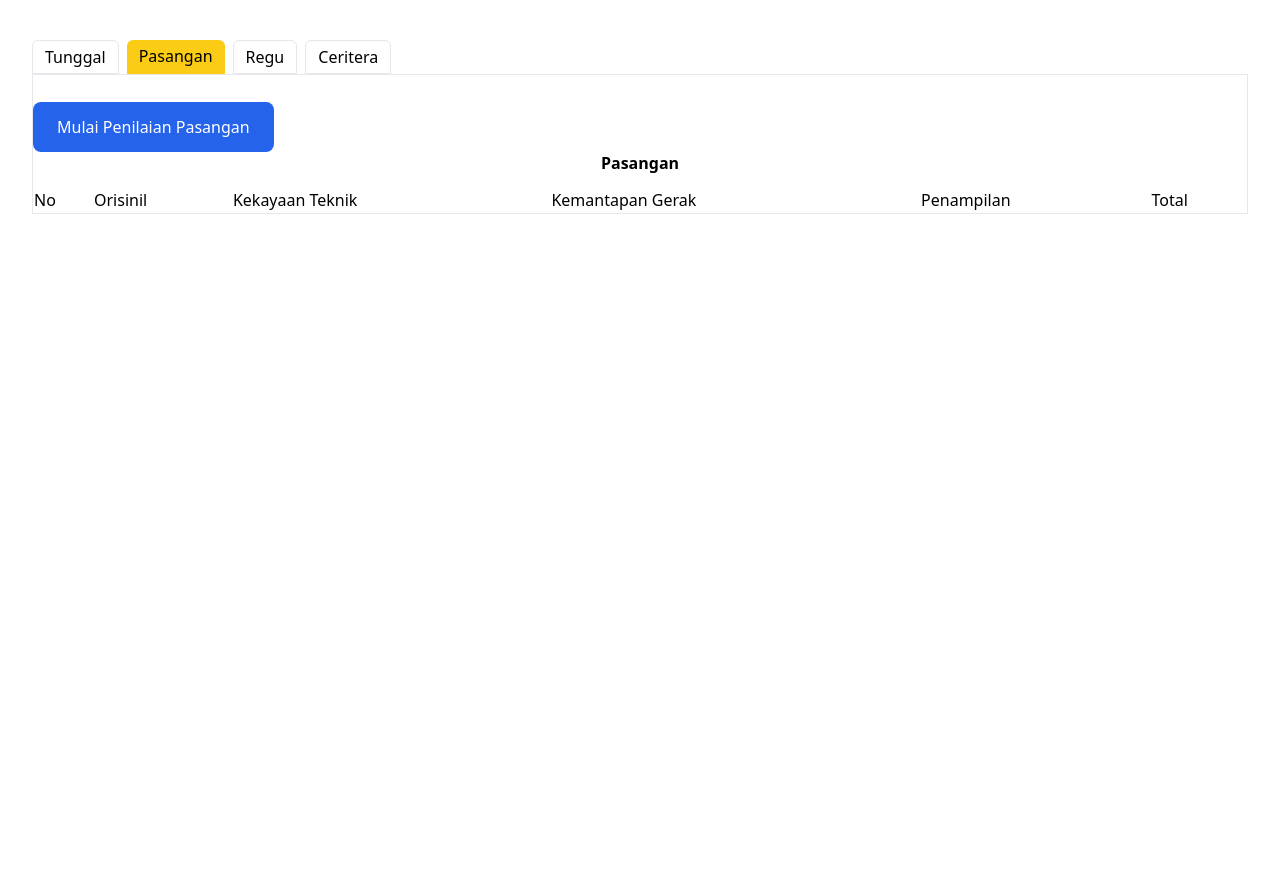
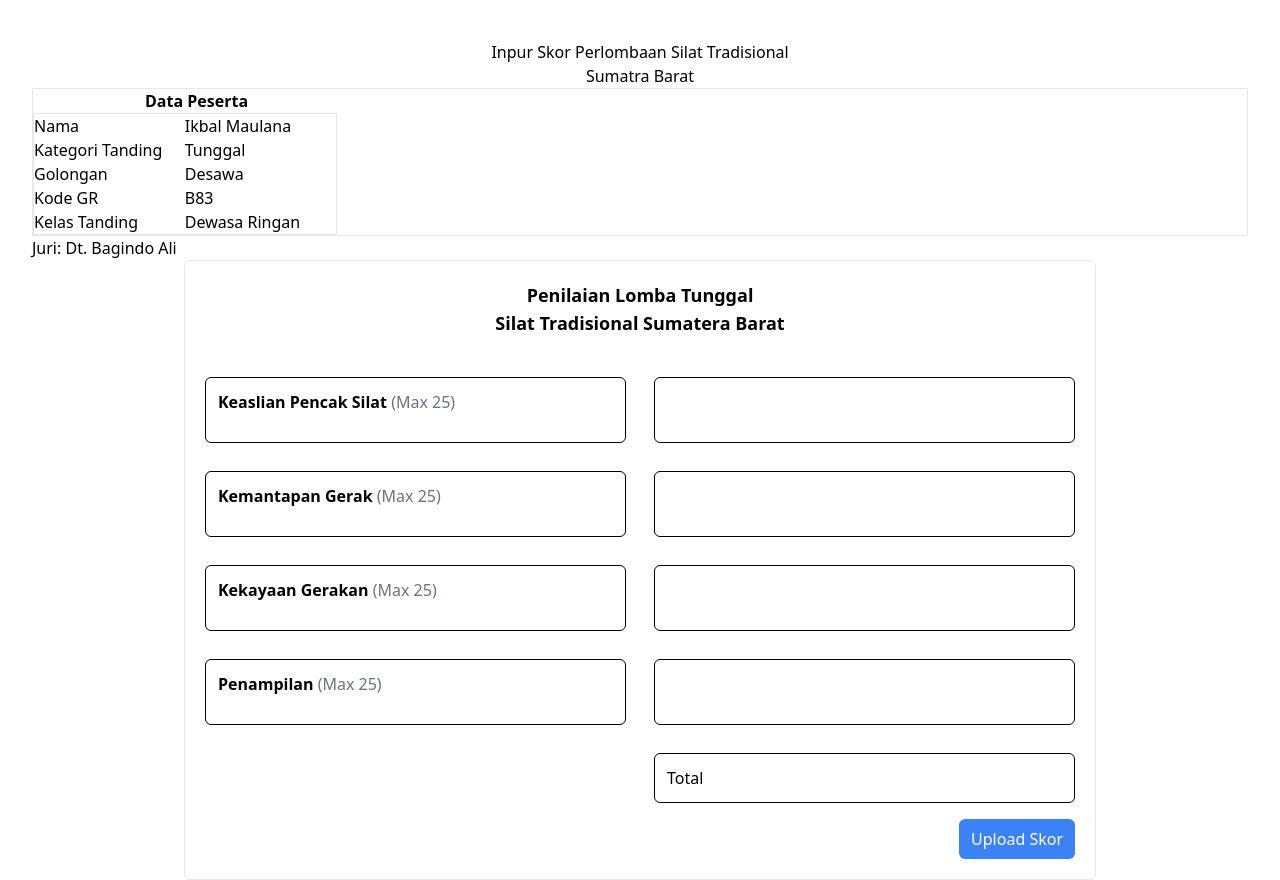
Before and after one commit to ikbalmaulana23/jurusilat, a Laravel app: page /formpasangan in a window 1280 px wide. Shown: the part 96-976 px from the top of the page. Before the commit the page ends 310 px from the top, so only its background shows below. Run offline with Laravel 12, Linux system fonts and the light colour scheme; data that the repository does not hold is empty; some libraries are stand-ins or nearby versions.

Commit message:
tunggal dan pasangan

```diff
--- a/app/Http/Controllers/SkorController.php
+++ b/app/Http/Controllers/SkorController.php
@@ -33,6 +33,20 @@ class SkorController extends Controller
         return view('penilaian.formtunggal');
     }
 
+    public function skorpasangan()
+    {
+        $skors = SkorPasangan::all()->map(function ($skor) {
+            return [
+                'orisinil' => $skor->orisinil,
+                'kekayaan_teknik' => $skor->kekayaan_teknik,
+                'kemantapan_gerak' => $skor->kemantapan_gerak,
+                'penampilan' => $skor->penampilan,
+                'total' => $skor->orisinil + $skor->kekayaan_teknik + $skor->kemantapan_gerak + $skor->penampilan
+            ];
+        });
+        return view('penilaian.skorpasangan', compact('skors'));
+    }
+
     public function tunggal(tunggalrequest $r)
     {
 
@@ -49,19 +63,9 @@ class SkorController extends Controller
 
     public function formpasangan()
     {
-        $skors = SkorPasangan::all()->map(function ($skor) {
-            return [
-                'orisinil' => $skor->orisinil,
-                'kekayaan_teknik' => $skor->kekayaan_teknik,
-                'kemantapan_gerak' => $skor->kemantapan_gerak,
-                'penampilan' => $skor->penampilan,
-                'total' => $skor->orisinil + $skor->kekayaan_teknik + $skor->kemantapan_gerak + $skor->penampilan
-            ];
-        });
 
 
-
-        return view('penilaian.formpasangan', compact('skors'));
+        return view('penilaian.formpasangan');
     }
 
 
@@ -76,7 +80,7 @@ class SkorController extends Controller
                 'penampilan' => $r->penampilan
             ]);
         }
-        return redirect('/skor')->with('pesan', 'input data berhasil');
+        return redirect('/skorpasangan')->with('pesan', 'input data berhasil');
     }
 
     public function formregu()
--- a/resources/views/penilaian/formpasangan.blade.php
+++ b/resources/views/penilaian/formpasangan.blade.php
@@ -1,47 +1,90 @@
-<x-layout>
-    <main class="">
-      <div class="flex gap-2">
-
-        <a href="/skor"  class="px-3 py-1 rounded-t-md border hover:bg-blue-300">Tunggal</a>
-        <a href="/formpasangan" class="px-3 py-1 rounded-t-md bg-yellow-400">Pasangan</a>
-        <a href="/formregu"  class="px-3 py-1 rounded-t-md border hover:bg-blue-300">Regu</a>
-        <a href=""  class="px-3 py-1 rounded-t-md border hover:bg-blue-300">Ceritera</a>
-      </div>
-      <div class="container md:mx-auto mb-5 border pt-10">
 
 
 
-        <a href="/formpasangan" class="px-6 py-3.5 text-base font-medium text-white bg-blue-600 hozver:bg-blue-700 focus:ring-4 focus:outline-none focus:ring-blue-300 rounded-lg text-center dark:bg-blue-500 dark:hover:bg-blue-600 dark:focus:ring-blue-800">Mulai Penilaian Pasangan</a>
+<x-layout>
 
-        <p class="text-center font-semibold my-3">Pasangan</p>
-        <table class="w-full">
-        <thead>
-            <tr>
-              <td>No</td>
-              <td>Orisinil</td>
-              <td>Kekayaan Teknik</td>
-              <td>Kemantapan Gerak</td>
-              <td>Penampilan</td>
-              <td>Total </td>
-            </tr>
-          </thead>
-          <tbody>
-            @foreach($skors as $index => $skor)
-          <tr>
-              <td> {{ $index + 1 }}</td>
-              <td>{{ $skor['orisinil'] }}</td>
-              <td>{{ $skor['kekayaan_teknik'] }}</td>
-              <td>{{ $skor['kemantapan_gerak'] }}</td>
-              <td>{{ $skor['penampilan'] }}</td>
-              <td>{{ $skor['total'] }}</td>
-          </tr>
-      @endforeach
-          </tbody>
-        </table>
+  <main class="">
+      <div class="container md:mx-auto">
+
+         <div class="">
+          <h1 class="text-center">Inpur Skor Perlombaan Silat Tradisional</h1>
+          <h1 class="text-center">Sumatra Barat</h1>
+         </div>
+
+      <div class="border">
+          <h1 class="ml-28 font-semibold ">Data Peserta</h1>
+          <div class="w-1/4 border grid grid-cols-2">
+
+              <p>Nama</p> <p>Ikbal Maulana    </p>
+              <p>Kategori Tanding</p> <p>Tunggal</p>
+              <p>Golongan</p> <p>Desawa</p>
+              <p>Kode GR  </p> <p>B83</p>
+              <p>Kelas Tanding</p> <p>Dewasa Ringan</p>
+          </div>
+
+      </div>
+          <div class="flex">
+              <h1>Juri</h1>
+              <p>: Dt. Bagindo Ali</p>
+          </div>
+
+          <div class="flex justify-center">
+              <div class="basis-3/4 border rounded-md p-5">
+              <div>
+                  <h1 class="text-center font-semibold text-lg">Penilaian Lomba Tunggal</h1>
+                  <h1 class="text-center font-semibold text-lg">Silat Tradisional Sumatera Barat</h1>
+              </div>
+              <form action="{{ route('skorpasangan') }}" method="post">
+                  @csrf
+              <div class="grid grid-cols-2 gap-7 mt-10">
 
 
-      </div>
-  </main>
+                  <div class="border border-black p-3 rounded-md">
+                      <p class="font-semibold">Keaslian Pencak Silat <span class="font-normal text-gray-500">(Max 25)</span> </p>
+                  </div>
+                  <div class="border border-black p-3 rounded-md">
+                      <input type="number" style="border: none"  class="w-full" name="orisinil">
+                  </div>
+
+                  <div class="border border-black p-3 rounded-md">
+                      <p class="font-semibold">Kemantapan Gerak <span class="font-normal text-gray-500">(Max 25)</span></p>
+                  </div>
+                  <div class="border border-black p-3 rounded-md">
+                      <input type="number" style="border: none" class="w-full" name="kekayaan_teknik">
+                  </div>
+                  <div class="border border-black p-3 rounded-md">
+                      <p class="font-semibold">Kekayaan Gerakan <span class="font-normal text-gray-500">(Max 25)</span></p>
+                  </div>
+                  <div class="border border-black p-3 rounded-md">
+                      <input type="number" style="border: none" class="w-full" name="kemantapan_gerak">
+                  </div>
+                  <div class="border border-black p-3 rounded-md">
+                      <p class="font-semibold">Penampilan <span class="font-normal text-gray-500">(Max 25)</span></p>
+                  </div>
+                  <div class="border border-black p-3 rounded-md">
+                      <input type="number" style="border: none" class="w-full" name="penampilan">
+                  </div>
+                  <div>
+                      <h1 class="text-white"> f</h1>
+                  </div>
+                  <div class="border border-black p-3 rounded-md flex">
+                      <label for="total">Total</label>
+                     <div></div>
+                  </div>
+
+              </div>
+              <div class="flex justify-end mt-4">
+                  <button type="submit" class="bg-blue-500 px-3 py-2 rounded-md text-white">Upload Skor</button>
+              </div>
+          </form>
 
 
-  </x-layout>
+
+          </div>
+          </div>
+
+
+        </div>
+
+  </main>
+</x-layout>
--- a/resources/views/penilaian/skor.blade.php
+++ b/resources/views/penilaian/skor.blade.php
@@ -2,9 +2,9 @@
   <main class="">
     <div class="flex gap-2">
       <a href="/skor" class="px-3 py-1 rounded-t-md bg-yellow-400">Tunggal</a>
-      <a href="/formpasangan"  class="px-3 py-1 rounded-t-md border hover:bg-blue-300">Pasangan</a>
-      <a href="/formregu"  class="px-3 py-1 rounded-t-md border hover:bg-blue-300">Regu</a>
-      <a href="/formceritera"  class="px-3 py-1 rounded-t-md border hover:bg-blue-300">Ceritera</a>
+      <a href="/skorpasangan"  class="px-3 py-1 rounded-t-md border hover:bg-blue-300">Pasangan</a>
+      <a href="/skorregu"  class="px-3 py-1 rounded-t-md border hover:bg-blue-300">Regu</a>
+      <a href="/skorceritera"  class="px-3 py-1 rounded-t-md border hover:bg-blue-300">Ceritera</a>
     </div>
     <div class="container md:mx-auto mb-5 border">
 
--- a/routes/web.php
+++ b/routes/web.php
@@ -31,8 +31,10 @@ Route::post('/delete/{id}', [PendaftaranController::class, 'delete'])->name('del
 
 Route::get('/skor', [SkorController::class, 'index'])->name('indexskor');
 Route::get('/skorlomba', [SkorController::class, 'skorlomba'])->name('skorlomba');
+Route::get('/skorpasangan', [SkorController::class, 'skorpasangan'])->name('skorpasangan');
+Route::get('/formpasangan', [SkorController::class, 'formpasangan'])->name('formpasangan');
+
 Route::get('/formregu', [SkorController::class, 'formregu'])->name('formregu');
-Route::get('/formpasangan', [SkorController::class, 'formpasangan'])->name('formpasangan');
 Route::get('/formceritera', [SkorController::class, 'formceritera'])->name('formceritera');
 Route::post('/tunggal', [SkorController::class, 'tunggal'])->name('skortunggal');
 Route::post('/pasangan', [SkorController::class, 'pasangan'])->name('skorpasangan');
```
Also changed, not shown: resources/views/penilaian/skorpasangan.blade.php (added, +47 -0 lines).
